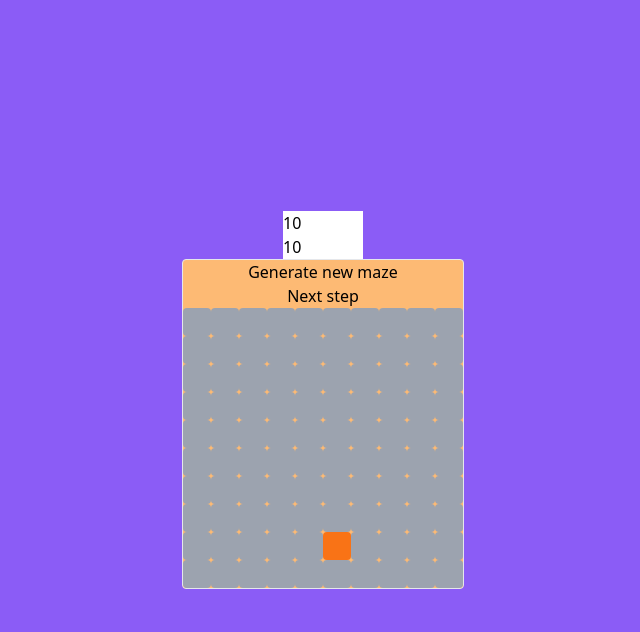
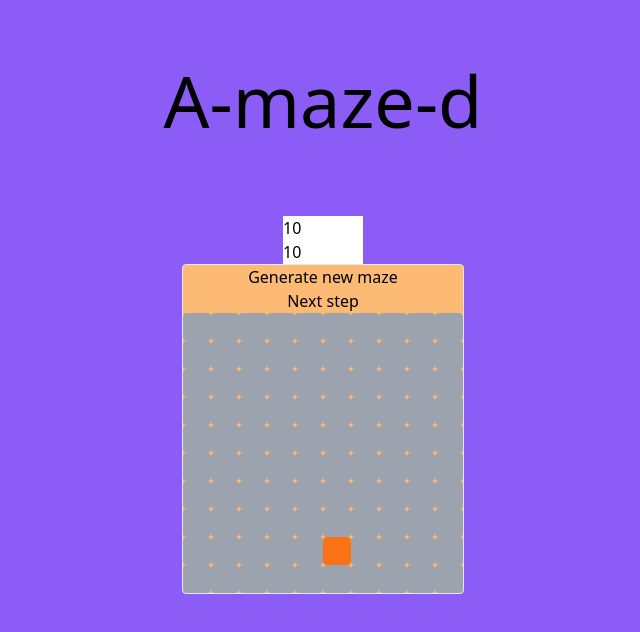
Before and after one commit to Dirivial/A-maze-d, a Next.js app: page / in a window 1280 px wide. Shown: the top 632 px of the page, without its empty margins (317-957 px from the left). Built offline with nearby package versions, Linux system fonts and the light colour scheme.

Commit message:
Added title

```diff
--- a/src/pages/index.tsx
+++ b/src/pages/index.tsx
@@ -16,12 +16,12 @@ const Home: NextPage = () => {
   return (
     <>
       <Head>
-        <title>Maze solver</title>
-        <meta name="description" content="Generated by create-t3-app" />
+        <title>A-maze-d</title>
+        <meta name="description" content="Generates and solves mazes" />
         <link rel="icon" href="/favicon.ico" />
       </Head>
-
-      <main className="container mx-auto flex flex-col items-center justify-center min-h-screen p-4">
+      <h1 className="p-16 flex flex-col items-center text-7xl">A-maze-d</h1>
+      <main className="container mx-auto flex flex-col items-center min-h-screen p-4">
         <input
           type="number"
           id="maze-width"
```
